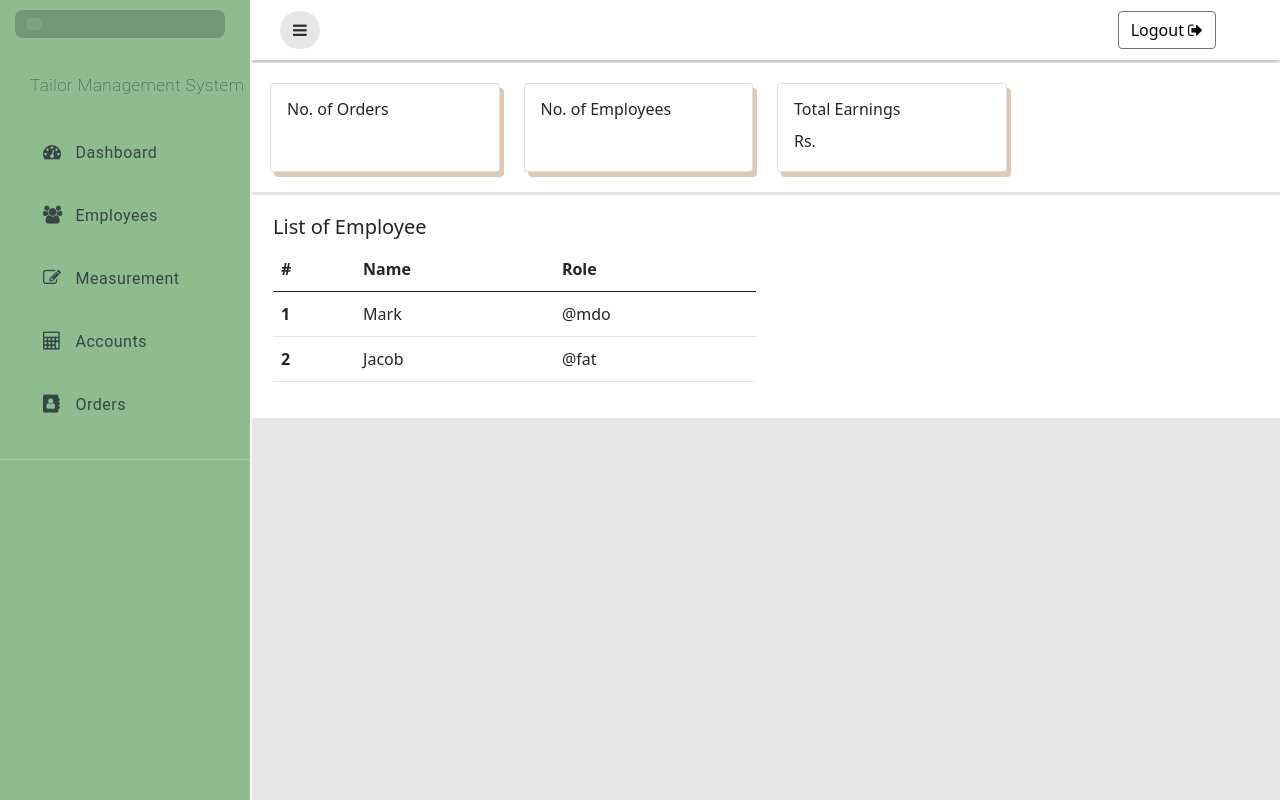
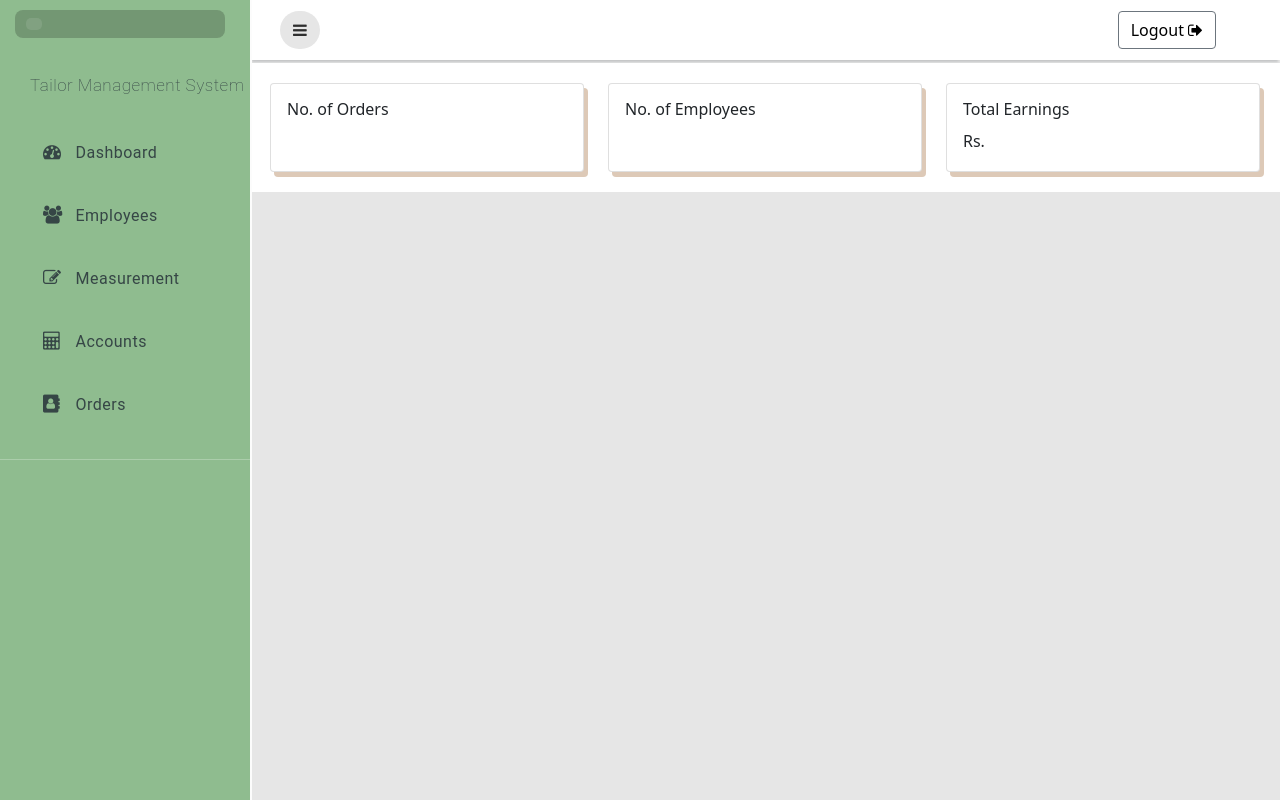
Before and after one commit to ReDiot69/tms, a Django app: template templates/dashboard.html in a window 1280 px wide. Run offline with Django 4.2, Linux system fonts and the light colour scheme; the template is opened without the code that fills it, so the values that code supplies are empty; some libraries are stand-ins or nearby versions.

Commit message:
dashboard

```diff
--- a/templates/dashboard.html
+++ b/templates/dashboard.html
@@ -12,7 +12,7 @@
     <section class="">
         <div class="row">
             <!-- 1 -->
-            <div class="col-3">
+            <div class="col-4">
             <div class="card">
                 <div class="d-flex flex-row p-3">
                     <div class="flex-column ">
@@ -31,7 +31,7 @@
             </div>
             <!-- 1 end -->
             <!-- 2 -->
-            <div class="col-3">
+            <div class="col-4">
                 <div class="card">
                 <div class="d-flex flex-row p-3">
                     <div class="flex-column ">
@@ -50,7 +50,7 @@
             </div>
             <!-- 2 end -->
             <!-- 3 -->
-            <div class="col-3">
+            <div class="col-4">
                 <div class="card">
                 <div class="d-flex flex-row p-3">
                     <div class="flex-column ">
@@ -72,36 +72,4 @@
         </div>
     </section>
 </div>
-    <section style="margin-top: 3px;">
-        <div class="container-fluid">
-            <div class="row">
-                <div class="col-6" style="margin-left: 3px;">
-                    <h5>List of Employee</h5>
-                    <table class="table">
-                        <thead>
-                        <tr>
-                            <th scope="col">#</th>
-                            <th scope="col">Name</th>
-                            <th scope="col">Role</th>
-                        </tr>
-                        </thead>
-                        <tbody>
-                        <tr>
-                            <th scope="row">1</th>
-                            <td>Mark</td>
-                            <td>@mdo</td>
-                        </tr>
-                        <tr>
-                            <th scope="row">2</th>
-                            <td>Jacob</td>
-                            <td>@fat</td>
-                        </tr>
-                        </tbody>
-                    </table>
-                </div>
-                <div class="col-6"></div>
-            </div>
-        </div>
-    </section>
-
 {% endblock%}
```
Also changed, not shown: db.sqlite3.
